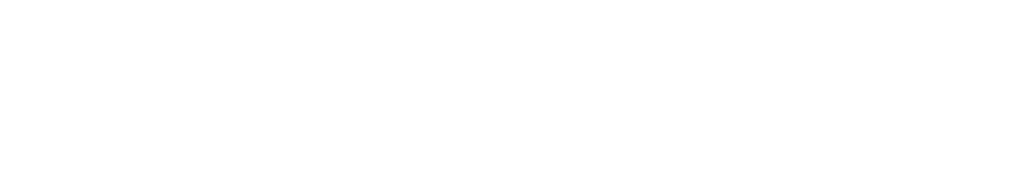
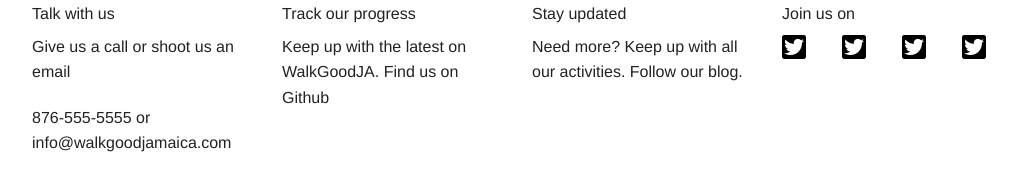
Before and after one commit to Dana-Dalling/wwcode-kingston-april2015-hackathon, a plain HTML site: page walkgoodjamaica/index.html in a window 1280 px wide. Shown: the whole page, without its empty margins (123-1140 px from the left). Drawn offline with Linux system fonts and the light colour scheme.

Commit message:
add footer HTML layout.

```diff
--- a/walkgoodjamaica/index.html
+++ b/walkgoodjamaica/index.html
@@ -27,6 +27,44 @@
   <!-- end team area section -->
 
   <!---  footer section -->
+  <div class="row">
+      <div class="small-12 medium-3 large-3 columns">
+          <h6>Talk with us</h6>
+          <p>Give us a call or shoot us an email</p>
+          <p>876-555-5555 or info@walkgoodjamaica.com</p>
+      </div>
+      <div class="small-12 medium-3 large-3 columns">
+          <h6>Track our progress</h6>
+          <p>
+              Keep up with the latest on
+              WalkGoodJA. Find us on Github
+          </p>
+      </div>
+      <div class="small-12 medium-3 large-3 columns">
+          <h6>Stay updated</h6>
+          <p>
+              Need more? Keep up with all our
+              activities. Follow our blog.
+          </p>
+      </div>
+      <div class="small-12 medium-3 large-3 columns">
+          <h6>Join us on</h6>
+          <ul class="small-block-grid-4 medium-block-grid-4 small-block-grid-4">
+              <li>
+                  <img src="img/twitter-icon.png">
+              </li>
+              <li>
+                  <img src="img/twitter-icon.png">
+              </li>
+              <li>
+                  <img src="img/twitter-icon.png">
+              </li>
+              <li>
+                  <img src="img/twitter-icon.png">
+              </li>
+          </ul>
+      </div>
+  </div>
   <!-- end footer section -->
 
     <script src="js/vendor/jquery.js"></script>
```
Also changed, not shown: walkgoodjamaica/css/color.css (added).
